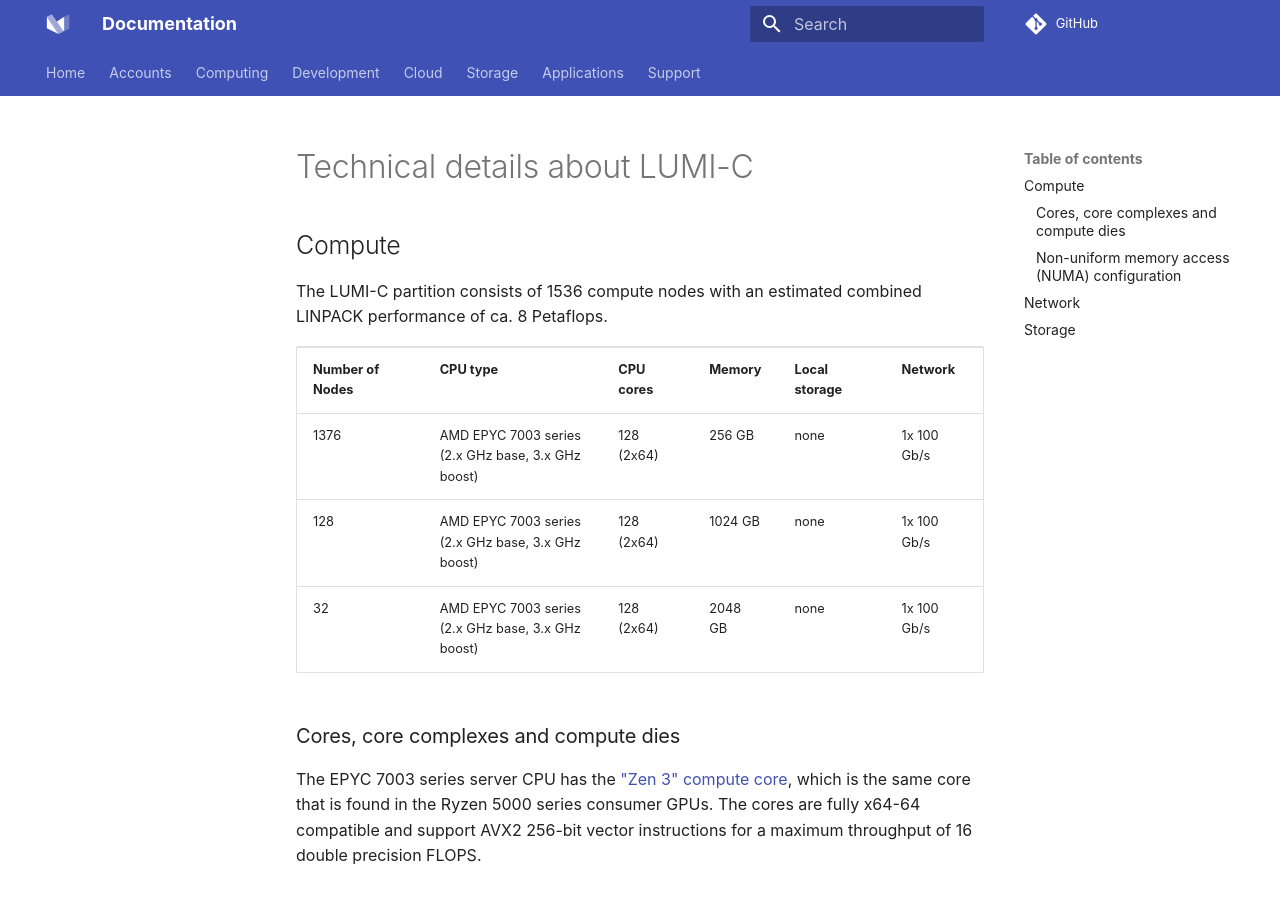
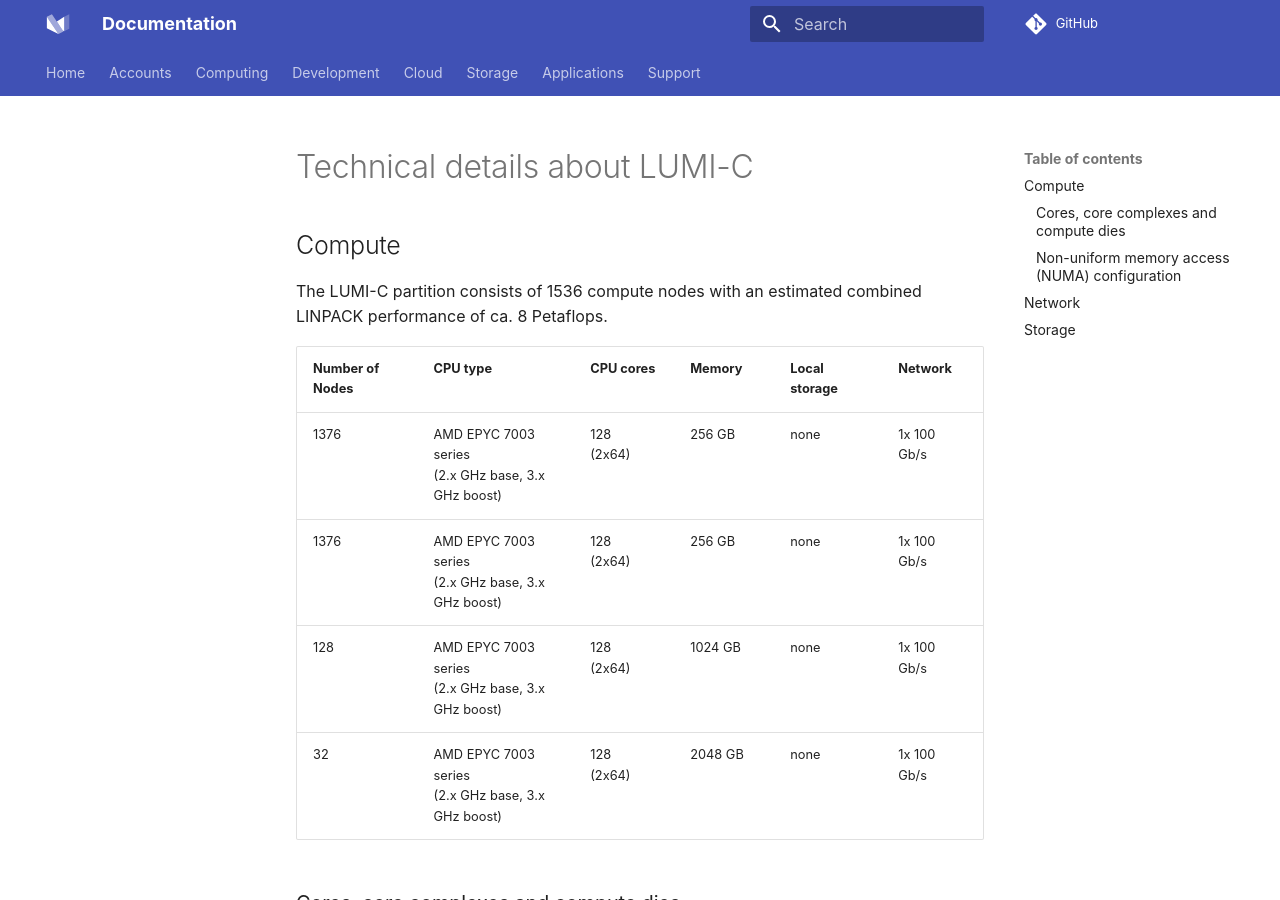
Before and after one commit to Lumi-supercomputer/lumi-userguide, an MkDocs documentation site: the page built from docs/lumic/overview.md, in a window 1280 px wide and 900 px high. Built offline with MkDocs 1.6.1 and Material for MkDocs 9.7.7, drawn with Linux system fonts in a browser that asks for light colours; some web fonts are replaced; comment, search, counter and statistics services are not loaded.

Commit message:
Enforce 80 column and use md table instead of html table

```diff
--- a/docs/lumic/overview.md
+++ b/docs/lumic/overview.md
@@ -2,58 +2,44 @@
 
 ## Compute
 
-The LUMI-C partition consists of 1536 compute nodes with an estimated combined LINPACK performance of ca. 8 Petaflops.
+The LUMI-C partition consists of 1536 compute nodes with an estimated combined
+LINPACK performance of ca. 8 Petaflops.
 
-<table>
-    <tr>
-        <td><b>Number of Nodes</b></td>
-        <td><b>CPU type</b></td>
-        <td><b>CPU cores</b></td>
-        <td><b>Memory</b></td>
-        <td><b>Local storage</b></td>
-        <td><b>Network</b></td>
-    </tr>
-    <tr>
-        <td>1376</td>
-        <td>AMD EPYC 7003 series<br> (2.x GHz base, 3.x GHz boost)</td>
-        <td>128<br>(2x64)</td>
-        <td>256 GB</td>
-        <td>none</td>
-        <td>1x 100 Gb/s</td>
-    </tr>
-    </tr>
-        <td>128</td>
-        <td>AMD EPYC 7003 series<br> (2.x GHz base, 3.x GHz boost)</td>
-        <td>128<br>(2x64)</td>
-        <td>1024 GB</td>
-        <td>none</td>
-        <td>1x 100 Gb/s</td>
-    </tr>
-    </tr>
-        </tr>
-        <td>32</td>
-        <td>AMD EPYC 7003 series<br> (2.x GHz base, 3.x GHz boost)</td>
-        <td>128<br>(2x64)</td>
-        <td>2048 GB</td>
-        <td>none</td>
-        <td>1x 100 Gb/s</td>
-    </tr>
-</table>
+| Number of Nodes  | CPU type                                              | CPU cores     | Memory  | Local storage | Network     |
+| -----------------|-------------------------------------------------------|---------------|---------|---------------|-------------|
+| 1376             | AMD EPYC 7003 series<br>(2.x GHz base, 3.x GHz boost) | 128<br>(2x64) | 256 GB  | none          | 1x 100 Gb/s |
+| 1376             | AMD EPYC 7003 series<br>(2.x GHz base, 3.x GHz boost) | 128<br>(2x64) | 256 GB  | none          | 1x 100 Gb/s |
+| 128              | AMD EPYC 7003 series<br>(2.x GHz base, 3.x GHz boost) | 128<br>(2x64) | 1024 GB | none          | 1x 100 Gb/s |
+| 32               | AMD EPYC 7003 series<br>(2.x GHz base, 3.x GHz boost) | 128<br>(2x64) | 2048 GB | none          | 1x 100 Gb/s |
+
 
 ### Cores, core complexes and compute dies
 
-The EPYC 7003 series server CPU has the ["Zen 3" compute core](https://en.wikipedia.org/wiki/Zen_3), which is the same core that is found in the Ryzen 5000 series consumer GPUs. The cores are fully x64-64 compatible and support AVX2 256-bit vector instructions for a maximum throughput of 16 double precision FLOPS.
+The EPYC 7003 series server CPU has the ["Zen 3" compute core](1), which is the
+same core that is found in the Ryzen 5000 series consumer GPUs. The cores are
+fully x64-64 compatible and support AVX2 256-bit vector instructions for a
+maximum throughput of 16 double precision FLOPS.
+
+[1]: https://en.wikipedia.org/wiki/Zen_3
 
 ### Non-uniform memory access (NUMA) configuration
 
-The EPYC server CPU consists of multiple chips, so-called core complex dies (CCDs). There are 8 CCDs with 8 cores each and they are all connected to a central I/O die which contains the memory controller. There are 8 memory channels running DDR4 at 3200 MT/s.
+The EPYC server CPU consists of multiple chips, so-called core complex dies
+(CCDs). There are 8 CCDs with 8 cores each and they are all connected to a
+central I/O die which contains the memory controller. There are 8 memory
+channels running DDR4 at 3200 MT/s.
 
-The number of NUMA zones in a CPU socket can be configured to from 1 up to 4. On the LUMI-C compute nodes, the standard configuration is 4 NUMA zones ("quadrant mode") with 2 Core Complex Dies (CCDs) per quadrant.
+The number of NUMA zones in a CPU socket can be configured to from 1 up to 4. On
+the LUMI-C compute nodes, the standard configuration is 4 NUMA zones
+("quadrant mode") with 2 Core Complex Dies (CCDs) per quadrant.
 
 ## Network
 
-At first, the LUMI-C nodes will have a 100 Gb/s network card (HPE/Cray "Slingshot"), but the nodes will later be upgraded to 200 Gigabit/s when LUMI-G becomes operational in 2022.
+At first, the LUMI-C nodes will have a 100 Gb/s network card (HPE/Cray
+"Slingshot"), but the nodes will later be upgraded to 200 Gigabit/s when LUMI-G
+becomes operational in 2022.
 
 ## Storage
 
-There is no local storage on the compute nodes in LUMI-C. You have to use one of the parallel file systems.
+There is no local storage on the compute nodes in LUMI-C. You have to use one of
+the parallel file systems.
```
Also changed, not shown: docs/lumig/overview.md (+20 -23 lines).
